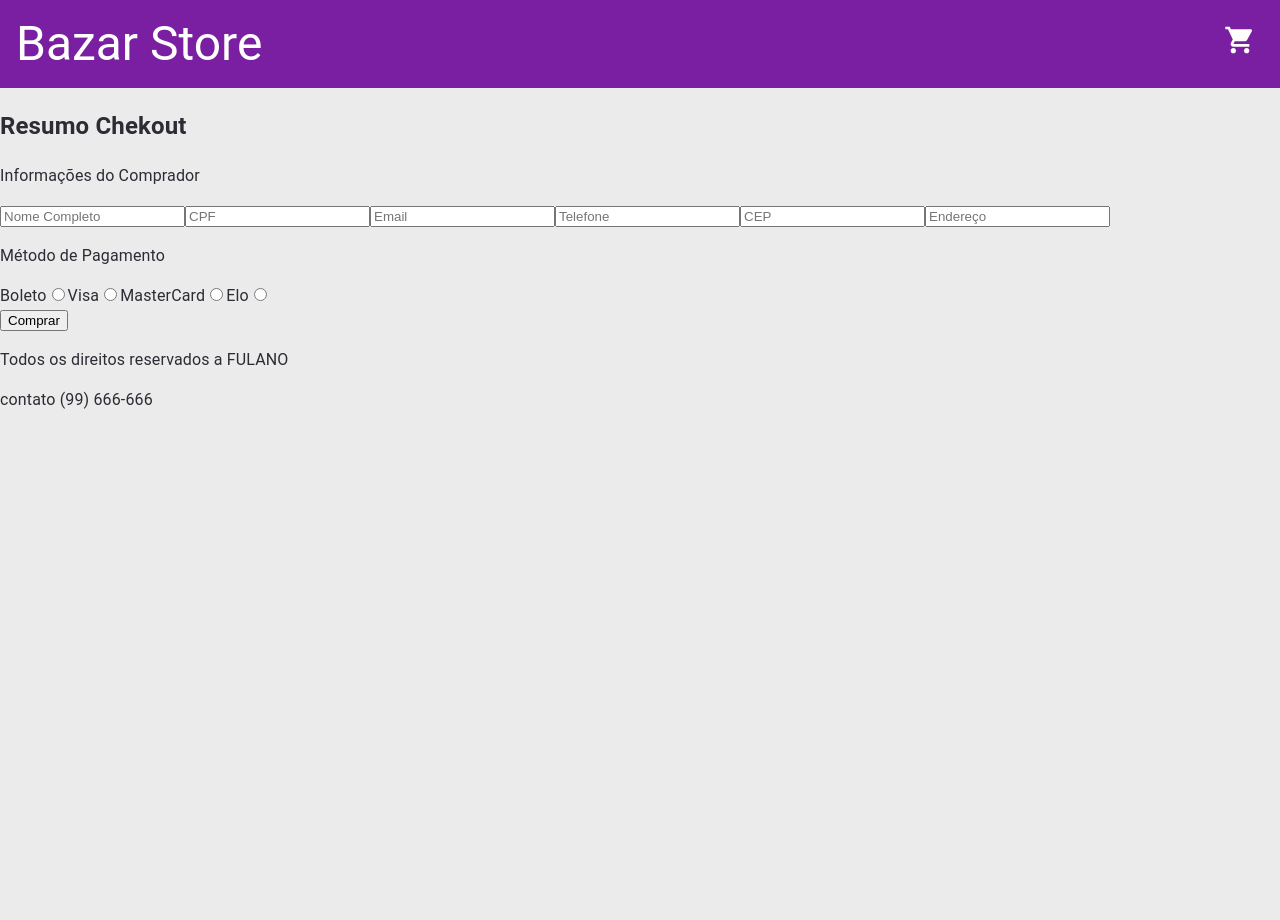
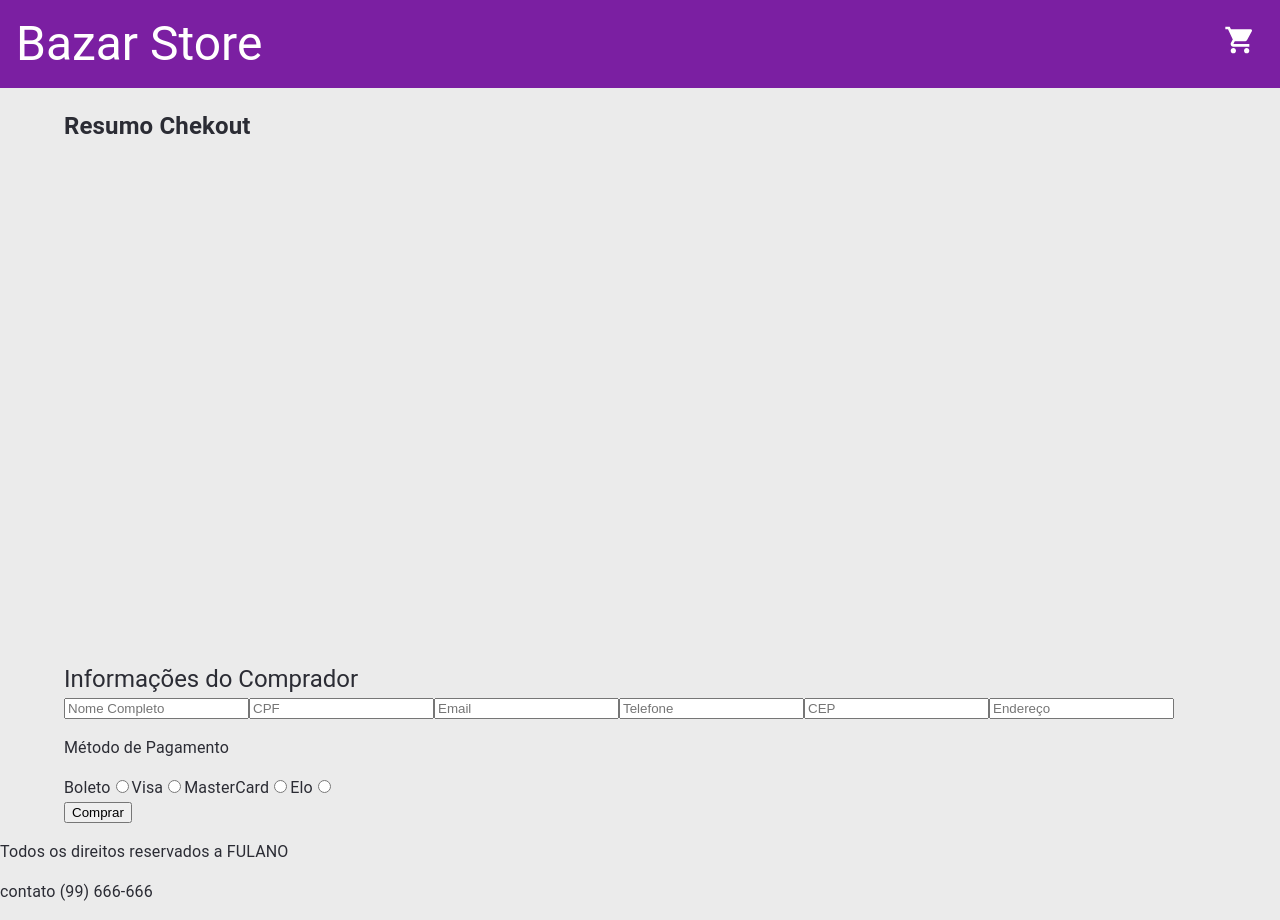
Before and after one commit to paulohenrique-amaral/frontend-online-store, a React (Vite) app: page /checkout in a window 1280 px wide. Before the commit the page ends 800 px from the top, so only its background shows below. Built offline with nearby package versions, Linux system fonts and the light colour scheme.

Commit message:
style: initial styled page Checkout

```diff
--- a/src/pages/Checkout/Checkout.tsx
+++ b/src/pages/Checkout/Checkout.tsx
@@ -1,4 +1,5 @@
 import { useState, useContext } from 'react';
+import { Grid, Container, Box, Typography } from '@mui/material';
 import Context from '../../context/Context';
 import { ProductWithQuantityType, FormDataType } from '../../types/apiTypes';
 
@@ -54,9 +55,16 @@ function Checkout() {
   };
 
   return (
-    <div>
+    <Container maxWidth="lg">
       <h2>Resumo Chekout</h2>
-      <div>
+      <Grid container>
+        <Grid item xs={ 12 } md={ 12 }>
+          <Box
+            sx={ {
+              height: '500px',
+              overflow: 'auto',
+            } }
+          >
             { cart.map((product) => (
               <div key={ product.id }>
                 <img
@@ -69,8 +77,14 @@ function Checkout() {
                 <h3>TOTAL</h3>
               </div>
             ))}
-      </div>
-      <p>Informações do Comprador</p>
+          </Box>
+        </Grid>
+        <Grid item xs={ 12 } md={ 12 }>
+          <Typography variant="h5">
+            Informações do Comprador
+          </Typography>
+        </Grid>
+        <Grid item>
           <form
             onSubmit={ handleSubmit }
           >
@@ -188,7 +202,9 @@ function Checkout() {
             </button>
           </form>
           {error && <p>{ error }</p>}
-    </div>
+        </Grid>
+      </Grid>
+    </Container>
   );
 }
 
```
Lines whose indentation alone changed are shown as unchanged.
